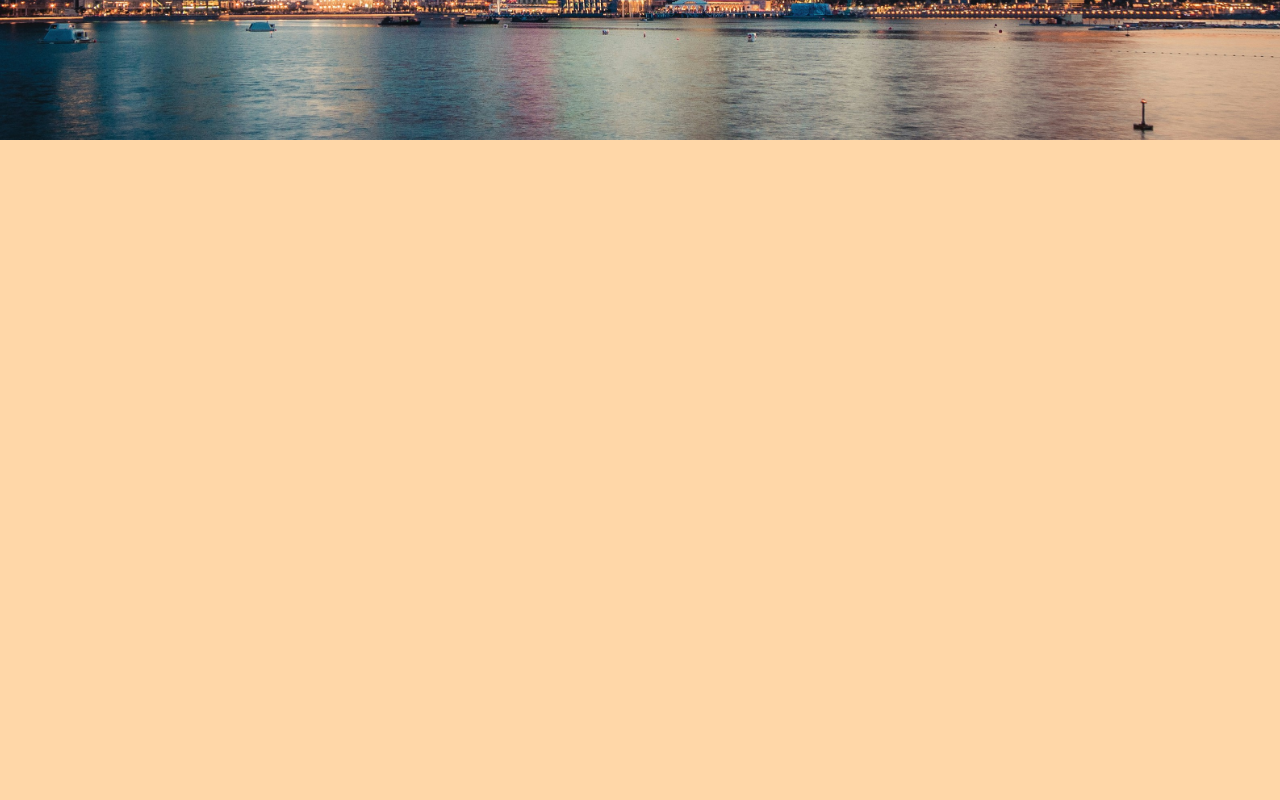
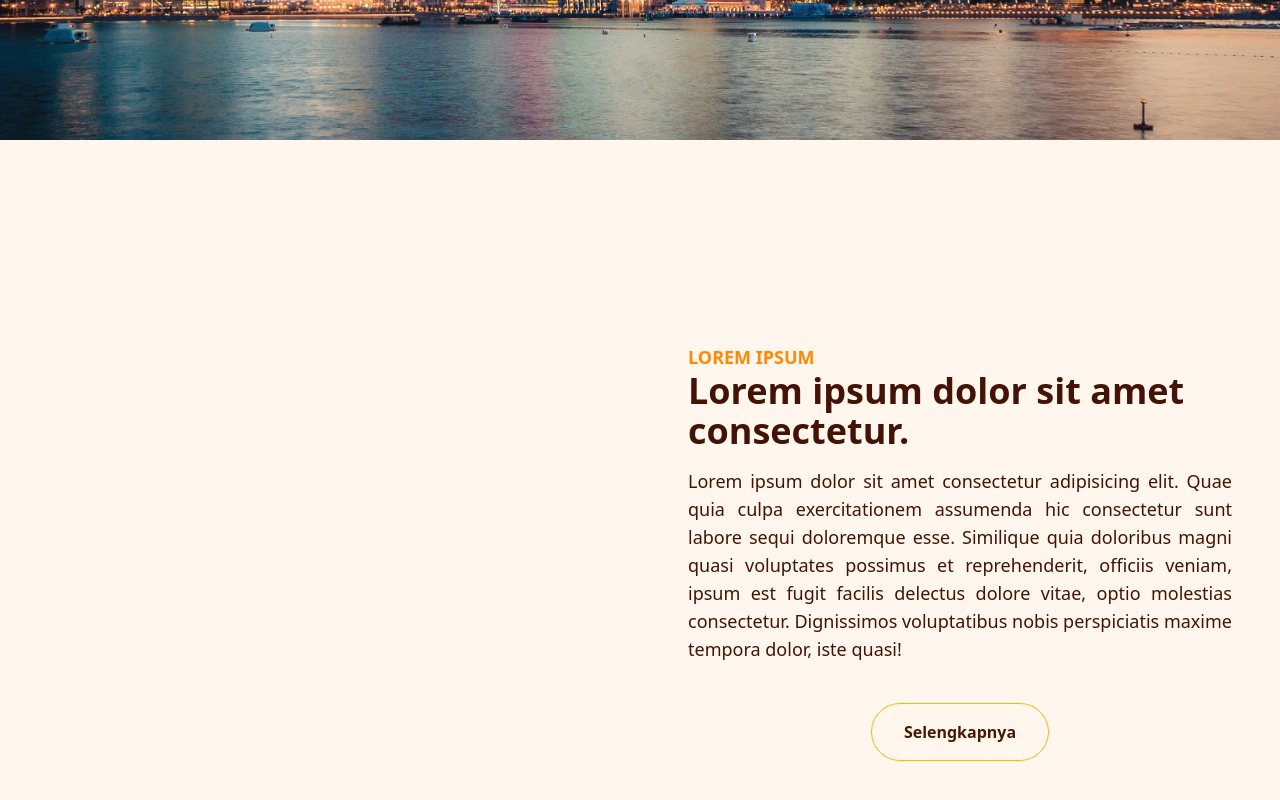
Before and after one commit to ricky-hrf/companyProfile, a React (Vite) app: page / in a window 1280 px wide. Shown: the part 660-1460 px from the top of the page. Built offline with nearby package versions, Linux system fonts and the light colour scheme.

Commit message:
tambah content

```diff
--- a/src/assets/components/molecules/CardListMobile.jsx
+++ b/src/assets/components/molecules/CardListMobile.jsx
@@ -1,21 +1,17 @@
-const CardListMobile = (judul, lists, open) => {
+const CardListMobile = ({judul, lists, open}) => {
   return (
     <div>
       {open && (
-        <div className="">
       <div className="origin-top absolute right-0 left-0 md:hidden bg-orange-50 p-2 shadow-xl transform transition-all duration-300 ease-in-out">
         <div className="">{judul}</div>
-      </div>
-      <div>
-        {lists.map((item, index) => (
-          <div className="" key={index}>{item}</div>
-        ))}
-      </div>
+        <div>
+          {lists.map((item, index) => (
+            <div className="" key={index}>{item}</div>
+          ))}
         </div>
-
+        </div>
       )}
     </div>
-
   );
 }
 export default CardListMobile;
--- a/src/assets/components/pages/homePage.jsx
+++ b/src/assets/components/pages/homePage.jsx
@@ -6,8 +6,19 @@ const homePage = () => {
       <div className="h-screen bg-[url(../public/background.jpg)] bg-cover bg-center w-full">
       <Navbar />
       </div>
-      <div className="min-h-screen bg-orange-200">
-
+      <div className="min-h-screen bg-orange-50 grid grid-cols-2">
+        <div className="h-full">
+        </div>
+        <div className="h-screen p-6 flex flex-col gap-4 justify-center items-center ">
+          <div className="p-6">
+            <span className="text-orange-400 text-lg font-semibold mb-2">LOREM IPSUM</span>
+            <h1 className="text-4xl text-orange-950 font-semibold mb-4">Lorem ipsum dolor sit amet consectetur.</h1>
+            <p className="text-lg text-justify mt-4 text-orange-950">Lorem ipsum dolor sit amet consectetur adipisicing elit. Quae quia culpa exercitationem assumenda hic consectetur sunt labore sequi doloremque esse. Similique quia doloribus magni quasi voluptates possimus et reprehenderit, officiis veniam, ipsum est fugit facilis delectus dolore vitae, optio molestias consectetur. Dignissimos voluptatibus nobis perspiciatis maxime tempora dolor, iste quasi!</p>
+          </div>
+          <div className="border border-amber-400 hover:bg-orange-400 px-8 py-4 rounded-full transition duration-300 cursor-pointer ease-in-out text-amber-950 font-semibold hover:text-white">
+            Selengkapnya
+          </div>
+        </div>
       </div>
     </div>
   )
```
